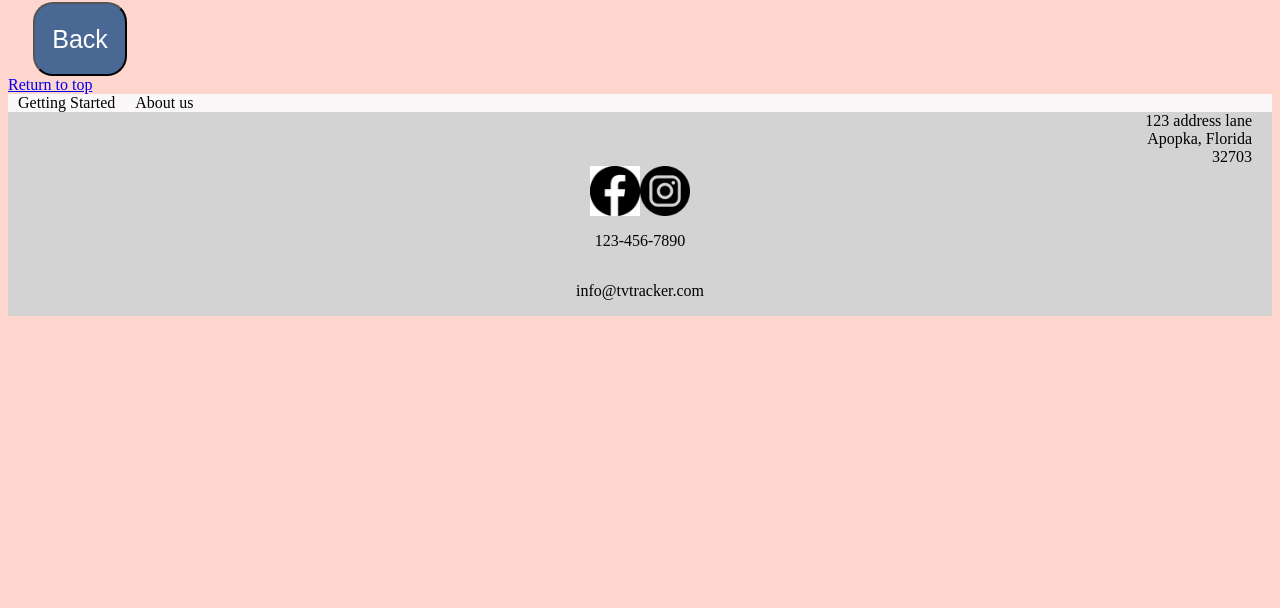
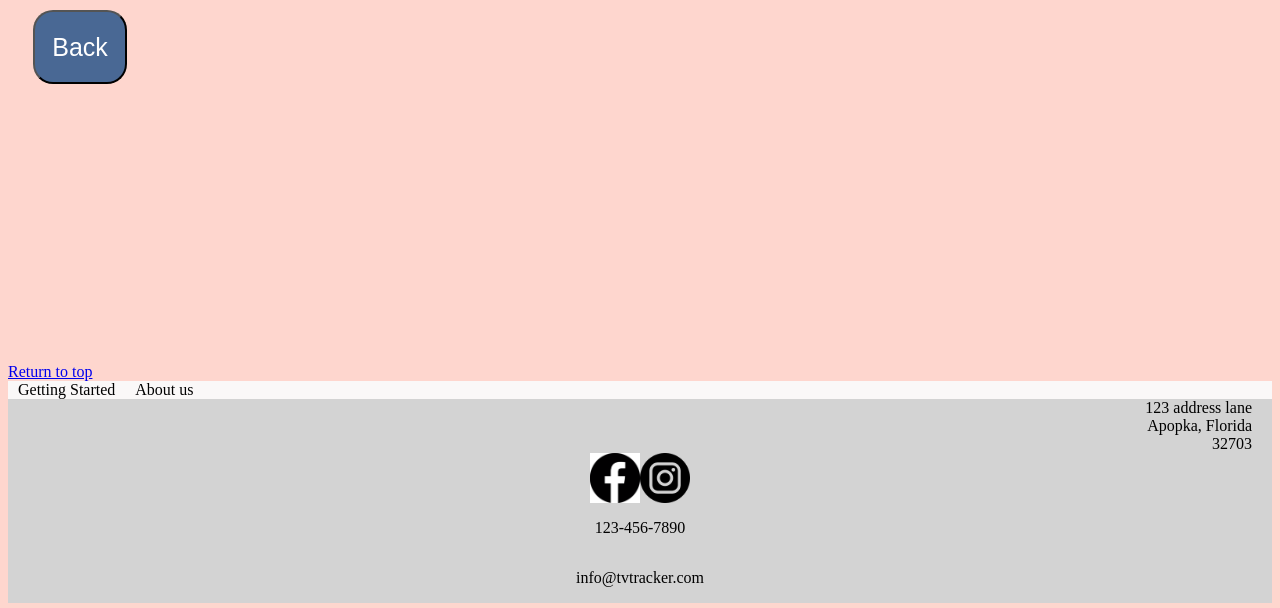
Before and after one commit to Eliaprogrammer/tv_show_tracker_website_app, a React (Vite) app: page /delete_show in a window 1280 px wide. Shown: the part 205-813 px from the top of the page. Built offline with nearby package versions, Linux system fonts and the light colour scheme; no server answers; the database is empty; a web font is replaced by a local one.

Commit message:
Adjust the footer element so that it is neither in the middle nor at the very bottom of the page.

```diff
--- a/src/Footer.css
+++ b/src/AppRouter.css
@@ -1,6 +1,11 @@
+.structure{
+    display: grid;
+    min-height: 100dvh;
+    grid-template-rows:  1fr auto;
+    grid-template-columns: minmax(0, 1fr);
+}
 .footer{
     background-color: lightgray;
-    width:100%;
 }
 
 .footer_links{
--- a/src/AppRouter.jsx
+++ b/src/AppRouter.jsx
@@ -1,23 +1,33 @@
-import {BrowserRouter, Routes, Route} from 'react-router-dom';
+import {BrowserRouter, Routes, Route, Link} from 'react-router-dom';
+import TvShowApp from './TvShowApp.jsx';
 import NewAccount from './CreateAccount.jsx';
-import TvShowApp from './TvShowApp.jsx';
 import Login from './Login.jsx';
-import Footer from './Footer.jsx';
+import ResetForgotPassword from "./ForgotPassword.jsx";
+import NewPassword from "./NewPassword.jsx";
 import GenerateEntry from './GenerateEntry.jsx';
 import Dashboard from './Dashboard.jsx';
 import EditEntry from "./EditEntry.jsx";
 import DeleteEntry from "./DeleteEntry.jsx";
-import ResetForgotPassword from "./ForgotPassword.jsx";
-import NewPassword from "./NewPassword.jsx";
 import SignOut from "./SignOut.jsx";
 import UserProfile from "./Profile.jsx";
 import ShowDetails from "./Show.jsx";
+import "./AppRouter.css";
+import facebook from "./assets/facebook.png";
+import instagram from "./assets/Instagram_icon.png";
 
  function AppRouter(){
+     const scrollRef = (e) => {
+         e.preventDefault();
+         window.scrollTo({
+             top: 0,
+             behavior: "smooth"
+         });
+     }
+
     return(
 
         <BrowserRouter>
-
+            <div className="structure">
                 <main>
                     <Routes>
                         <Route path="/" element={<TvShowApp />} />
@@ -35,7 +45,38 @@ import ShowDetails from "./Show.jsx";
                     </Routes>
                 </main>
 
-            <Footer />
+                <footer>
+                    <div className="footer_container">
+                        <Link to={"#top"} onClick={(e)=> scrollRef(e)}> Return to top</Link>
+
+                        <div className="footer">
+
+                            <div className="footer_links">
+                                <p>Getting Started</p>
+                                <p>About us</p>
+                            </div>
+
+                            <div className="address" >
+                                <p>123 address lane</p>
+                                <p>Apopka, Florida</p>
+                                <p>32703</p>
+                            </div>
+
+                            <div className="images">
+                                <img src={facebook} alt = "An image of facebook logo"/>
+                                <img src={instagram} alt = "An image of instagram logo"/>
+                            </div>
+
+                            <div className="info">
+                                <p>123-456-7890</p>
+                                <p>info@tvtracker.com</p>
+
+                            </div>
+                        </div>
+                    </div>
+                </footer>
+
+            </div>
         </BrowserRouter>
     );
 }
--- a/src/Footer.jsx
+++ /dev/null
@@ -1,50 +0,0 @@
-import facebook from './assets/facebook.png';
-import instagram from './assets/Instagram_icon.png';
-import './Footer.css';
-import {Link} from 'react-router-dom';
-
-function Footer(){
-
-    const scrollRef = (e) => {
-        e.preventDefault();
-        window.scrollTo({
-            top: 0,
-            behavior: "smooth"
-        });
-    }
-
-    return(
-        <div>
-            <Link to={"#top"} onClick={(e)=> scrollRef(e)}> Return to top</Link>
-
-            <div className="footer">
-
-
-                <div className="footer_links">
-                    <p>Getting Started</p>
-                    <p>About us</p>
-                </div>
-
-
-
-                <div className="address" >
-                    <p>123 address lane</p>
-                    <p>Apopka, Florida</p>
-                    <p>32703</p>
-                </div>
-
-                <div className="images">
-                    <img src={facebook} alt = "An image of facebook logo"/>
-                    <img src={instagram} alt = "An image of instagram logo"/>
-                </div>
-
-                <div className="info">
-                    <p>123-456-7890</p>
-                    <p>info@tvtracker.com</p>
-
-                </div>
-            </div>
-        </div>
-    );
-}
-export default Footer;
```
Lines whose indentation alone changed are shown as unchanged.
